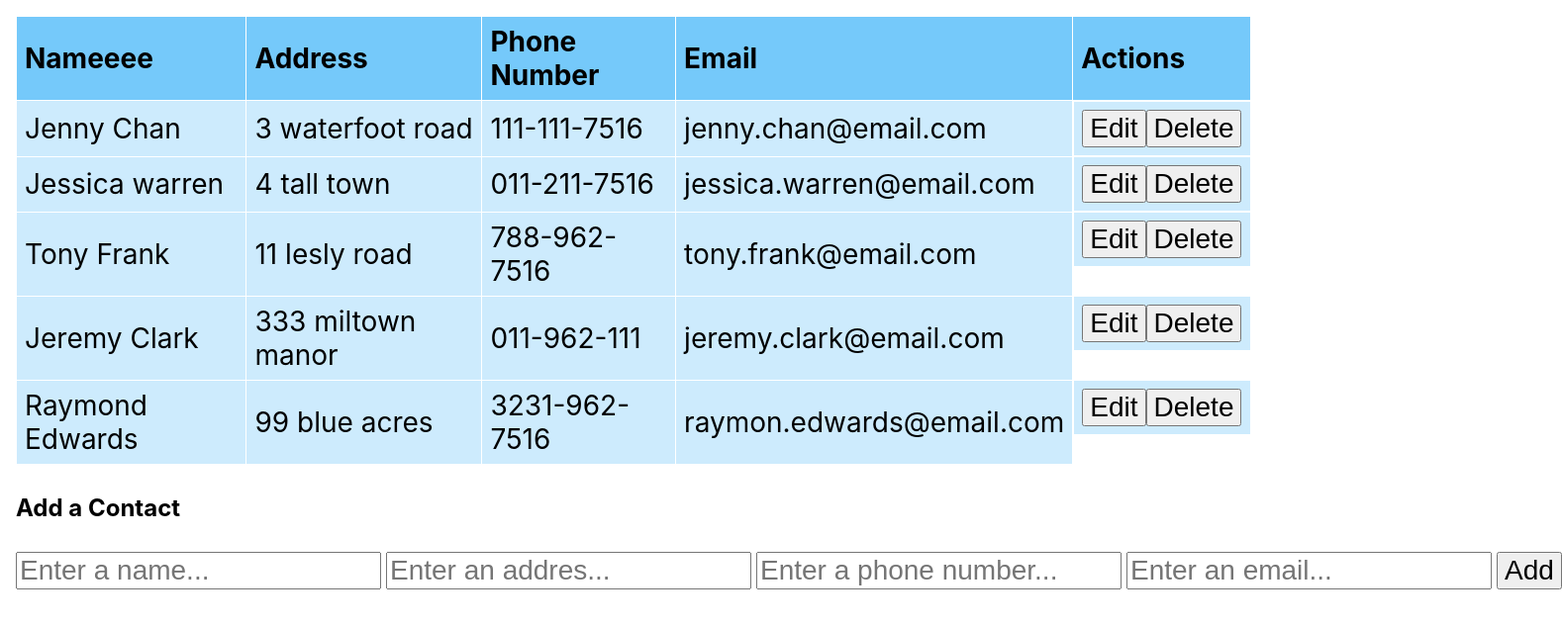
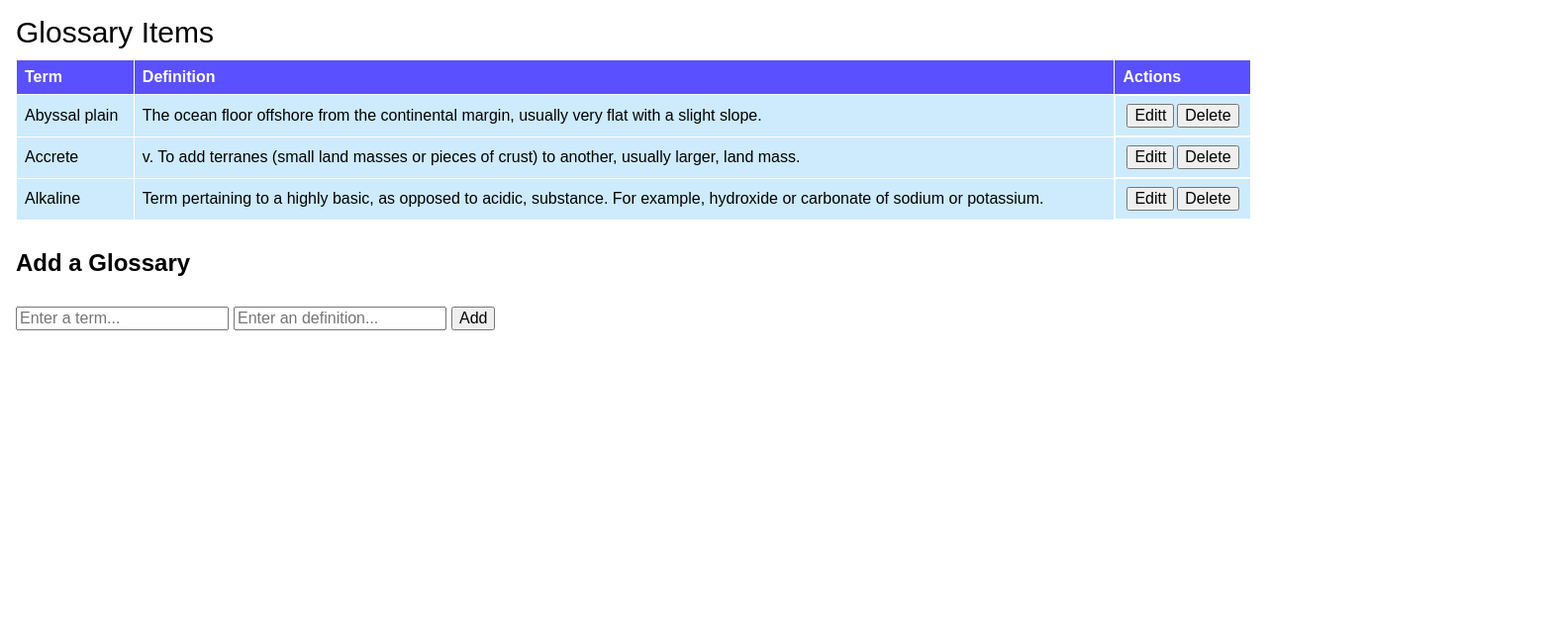
Before and after one commit to paulom8/react-glossary, a React (Create React App) app: page / in a window 1280 px wide. Shown: the top 634 px of the page at 99% size, 1578 px wide, since content can reach past the window. Built offline with nearby package versions, Linux system fonts and the light colour scheme.

Commit message:
removed and changed variable names

```diff
--- a/package.json
+++ b/package.json
@@ -10,6 +10,7 @@
     "react": "^18.2.0",
     "react-dom": "^18.2.0",
     "react-scripts": "5.0.1",
+    "sass": "^1.54.3",
     "web-vitals": "^2.1.4"
   },
   "scripts": {
--- a/src/App.js
+++ b/src/App.js
@@ -1,6 +1,6 @@
 import React, { useState, Fragment } from "react"; // Fragment is to allow more than one child component
 import { nanoid } from "nanoid"; // generate an id
-import "./App.css";
+import "./styles/App.scss";
 import ReadOnlyRow from "./components/ReadOnlyRow";  // I created two different component. One to read the values and display
 import EditableRow from "./components/EditableRow"; // the other one to edit. That could be inserted directed in the page using HTML
                                                     // but it is better create component to make the maintenance easier
@@ -9,22 +9,23 @@ import data from "./mock-data.json"; // here I created a mock up data. In real p
 
 
 const App = () => {
-  const [contacts, setContacts] = useState(data); // intialize the the use State from the data coming from the mock up data
+  const [glossaries, setGlossaries] = useState(data); // intialize the the use State from the data coming from the mock up data
+  console.log('start');
+  //order by Term field
+  //glossaries.sort((a,b)=> (a.term > b.term) ? 1 : -1) ;
+  // I found a better way to do it
+  glossaries.sort((a,b) => a.term.localeCompare(b.term)) ;
   const [addFormData, setAddFormData] = useState({ // add a new Glossary. Initalize to ne an object with empty values
-    fullName: "",
-    address: "",
-    phoneNumber: "",
-    email: "",
+    term: "",
+    definition: "",
   });
 
   const [editFormData, setEditFormData] = useState({   // similar to add a Glossary
-    fullName: "",
-    address: "",
-    phoneNumber: "",
-    email: "",
+    term: "",
+    definition: "",
   });
 
-  const [editContactId, setEditContactId] = useState(null);
+  const [editGlossaryId, setEditGlossaryId] = useState(null);
 
   //arrow function to update values to the object every time the user type something - onCHange event
   const handleAddFormChange = (event) => {
@@ -59,100 +60,93 @@ const App = () => {
   const handleAddFormSubmit = (event) => {
     event.preventDefault();
 
-    const newContact = {
+    const newGlossary = {
       id: nanoid(), // generate an id
-      fullName: addFormData.fullName,
-      address: addFormData.address,
-      phoneNumber: addFormData.phoneNumber,
-      email: addFormData.email,
+      term: addFormData.term,
+      definition: addFormData.definition,
     };
 
-    const newContacts = [...contacts, newContact]; // spread operator to copy the
-    console.log('submit insert [' + newContact.id + ']');
-    console.log(newContact);
+    const newGlossaries = [...glossaries, newGlossary]; // spread operator to copy the
+    console.log('submit insert [' + newGlossary.id + ']');
+    console.log(newGlossary);
      // in this case I will send this value to the API to insert the value in the database for example
-    setContacts(newContacts);
+    setGlossaries(newGlossaries);
   };
 
   const handleEditFormSubmit = (event) => {
     event.preventDefault();
 
-    const editedContact = {
-      id: editContactId,
-      fullName: editFormData.fullName,
-      address: editFormData.address,
-      phoneNumber: editFormData.phoneNumber,
-      email: editFormData.email,
+    const editedGlossary = {
+      id: editGlossaryId,
+      term: editFormData.term,
+      definition: editFormData.definition,
     };
 
-    const newContacts = [...contacts];
+    const newGlossaries = [...glossaries];
 
-    const index = contacts.findIndex((contact) => contact.id === editContactId);
+    const index = glossaries.findIndex((glossary) => glossary.id === editGlossaryId);
 
-    newContacts[index] = editedContact;
+    newGlossaries[index] = editedGlossary;
 
-    console.log('Submit Edit [' + editedContact.id + ']');
-    console.log(editedContact);
-    setContacts(newContacts);
+    console.log('Submit Edit [' + editedGlossary.id + ']');
+    console.log(editedGlossary);
+    setGlossaries(newGlossaries);
     // in this case I will send this value to the API to update the value in the database for example
-    setEditContactId(null);
+    setEditGlossaryId(null);
   };
 
-  const handleEditClick = (event, contact) => {
+  const handleEditClick = (event, glossary) => {
     event.preventDefault();
-    setEditContactId(contact.id);
+    setEditGlossaryId(glossary.id);
 
     const formValues = {
-      fullName: contact.fullName,
-      address: contact.address,
-      phoneNumber: contact.phoneNumber,
-      email: contact.email,
+      term: glossary.term,
+      definition: glossary.definition,
     };
 
-    console.log('Edit [' + contact.id + ']');
+    console.log('Edit [' + glossary.id + ']');
     console.log(formValues);
     setEditFormData(formValues);
   };
 
   const handleCancelClick = () => {
-    setEditContactId(null);
+    setEditGlossaryId(null);
   };
 
-  const handleDeleteClick = (contactId) => {
-    const newContacts = [...contacts];
+  const handleDeleteClick = (glossaryId) => {
+    const newGlossaries = [...glossaries];
 
-    const index = contacts.findIndex((contact) => contact.id === contactId); // find  the element
+    const index = glossaries.findIndex((glossary) => glossary.id === glossaryId); // find  the element
 
-    newContacts.splice(index, 1); //remove the element
+    newGlossaries.splice(index, 1); //remove the element
 
-    setContacts(newContacts);
+    setGlossaries(newGlossaries);
   };
 
   return (
     <div className="app-container">
      {/* Wrap the entire table into the form - edit and display to cause issues
      on submit update the values */}
+    <div className="text_header">Glossary Items</div>
       <form onSubmit={handleEditFormSubmit}>
         <table>
           <thead>
             <tr>
-              <th>Nameeee</th>
-              <th>Address</th>
-              <th>Phone Number</th>
-              <th>Email</th>
+              <th>Term</th>
+              <th>Definition</th>
               <th>Actions</th>
             </tr>
           </thead>
           <tbody>
             { /* Map is the easier way to retrieve the data */ }
             { /* Fragment is  to allow more than one child component */ }
-            {/*  thew contact.id is to Toogle between the 2 components depending oin the button - Edit or Display values */}
-            {contacts.map((contact) => (
+            {/*  the glossary.id is to Toogle between the 2 components depending oin the button - Edit or Display values */}
+            {glossaries.map((glossary) => (
               <Fragment>
-                {editContactId === contact.id ? (
+                {editGlossaryId === glossary.id ? (
                   <EditableRow editFormData={editFormData} handleEditFormChange={handleEditFormChange} handleCancelClick={handleCancelClick} />
                 ) : (
-                  <ReadOnlyRow contact={contact} handleEditClick={handleEditClick} handleDeleteClick={handleDeleteClick} />
+                  <ReadOnlyRow glossary={glossary} handleEditClick={handleEditClick} handleDeleteClick={handleDeleteClick} />
                 )}
               </Fragment>
             ))}
@@ -161,12 +155,10 @@ const App = () => {
       </form>
 
       {/* That is to add a new Glossary */ }
-      <h2>Add a Contact</h2>
+      <h2>Add a Glossary</h2>
       <form onSubmit={handleAddFormSubmit}>
-        <input type="text" name="fullName" required="required" placeholder="Enter a name..." onChange={handleAddFormChange}  />
-        <input type="text" name="address" required="required" placeholder="Enter an addres..." onChange={handleAddFormChange} />
-        <input type="text" name="phoneNumber" required="required" placeholder="Enter a phone number..." onChange={handleAddFormChange} />
-        <input type="email" name="email" required="required" placeholder="Enter an email..." onChange={handleAddFormChange} />
+        <input type="text" name="term" required="required" placeholder="Enter a term..." onChange={handleAddFormChange}  />
+        <input type="text" name="definition" required="required" placeholder="Enter an definition..." onChange={handleAddFormChange} />
         <button type="submit">Add</button>
       </form>
     </div>
--- a/src/components/EditableRow.js
+++ b/src/components/EditableRow.js
@@ -7,10 +7,8 @@ const EditableRow = ({ editFormData, handleEditFormChange, handleCancelClick,})
     // for the purpose of the exercise, I repeat to demonstrate different ways to do
     <tr>
       {/* the fields will get the values of the object */}
-      <td><input type="text" required="required" placeholder="Enter a name..." name="fullName"  value={editFormData.fullName} onChange={handleEditFormChange} ></input></td>
-      <td><input type="text" required="required" placeholder="Enter an address..." name="address" value={editFormData.address} onChange={handleEditFormChange}></input></td>
-      <td><input type="text" required="required" placeholder="Enter a phone number..." name="phoneNumber" value={editFormData.phoneNumber} onChange={handleEditFormChange}></input></td>
-      <td><input type="email" required="required" placeholder="Enter an email..." name="email" value={editFormData.email} onChange={handleEditFormChange} ></input></td>
+      <td><input type="text" required="required" placeholder="Enter a term..." name="term"  value={editFormData.term} onChange={handleEditFormChange} ></input></td>
+      <td><input type="text" required="required" size={105} placeholder="Enter an definition..." name="definition" value={editFormData.definition} onChange={handleEditFormChange}></input></td>
       <td>
         { /* Better put Cancel button first to avoid wrong clik as this button is display as the same position as Edit */ }
         <button type="button" onClick={handleCancelClick}>Cancel</button>
--- a/src/components/ReadOnlyRow.js
+++ b/src/components/ReadOnlyRow.js
@@ -1,15 +1,13 @@
 import React from "react";
 
-const ReadOnlyRow = ({ contact, handleEditClick, handleDeleteClick }) => { // pass the contact as prop
+const ReadOnlyRow = ({ glossary, handleEditClick, handleDeleteClick }) => { // pass the glossary as prop
   return (
-    <tr>
-      <td>{contact.fullName}</td>
-      <td>{contact.address}</td>
-      <td>{contact.phoneNumber}</td>
-      <td>{contact.email}</td>
+    <tr key={glossary.id}>
+      <td>{glossary.term} </td>
+      <td>{glossary.definition}</td>
       <td>
-        <button type="button" onClick={(event) => handleEditClick(event, contact)}>Edit</button>
-        <button type="button" onClick={() => handleDeleteClick(contact.id)}>Delete</button>
+        <button type="button" onClick={(event) => handleEditClick(event, glossary)}>Editt</button>
+        <button type="button" onClick={() => handleDeleteClick(glossary.id)}>Delete</button>
       </td>
     </tr>
   );
--- a/src/index.css
+++ /dev/null
@@ -1,13 +0,0 @@
-body {
-  margin: 0;
-  font-family: -apple-system, BlinkMacSystemFont, 'Segoe UI', 'Roboto', 'Oxygen',
-    'Ubuntu', 'Cantarell', 'Fira Sans', 'Droid Sans', 'Helvetica Neue',
-    sans-serif;
-  -webkit-font-smoothing: antialiased;
-  -moz-osx-font-smoothing: grayscale;
-}
-
-code {
-  font-family: source-code-pro, Menlo, Monaco, Consolas, 'Courier New',
-    monospace;
-}
--- a/src/index.js
+++ b/src/index.js
@@ -1,6 +1,6 @@
 import React from 'react';
 import ReactDOM from 'react-dom/client';
-import './index.css';
+import './styles/index.scss';
 import App from './App';
 import reportWebVitals from './reportWebVitals';
 
--- a/src/mock-data.json
+++ b/src/mock-data.json
@@ -1,37 +1,17 @@
 [
   {
     "id": 1,
-    "fullName": "Jenny Chan",
-    "address": "3 waterfoot road",
-    "phoneNumber": "111-111-7516",
-    "email": "jenny.chan@email.com"
+    "term": "Accrete",
+    "definition": "v. To add terranes (small land masses or pieces of crust) to another, usually larger, land mass."
   },
   {
     "id": 2,
-    "fullName": "Jessica warren",
-    "address": "4 tall town",
-    "phoneNumber": "011-211-7516",
-    "email": "jessica.warren@email.com"
+    "term": "Alkaline",
+    "definition": "Term pertaining to a highly basic, as opposed to acidic, substance. For example, hydroxide or carbonate of sodium or potassium."
   },
   {
     "id": 3,
-    "fullName": "Tony Frank",
-    "address": "11 lesly road",
-    "phoneNumber": "788-962-7516",
-    "email": "tony.frank@email.com"
-  },
-  {
-    "id": 4,
-    "fullName": "Jeremy Clark",
-    "address": "333 miltown manor",
-    "phoneNumber": "011-962-111",
-    "email": "jeremy.clark@email.com"
-  },
-  {
-    "id": 5,
-    "fullName": "Raymond Edwards",
-    "address": "99 blue acres",
-    "phoneNumber": "3231-962-7516",
-    "email": "raymon.edwards@email.com"
+    "term": "Abyssal plain",
+    "definition": "The ocean floor offshore from the continental margin, usually very flat with a slight slope."
   }
 ]
--- a/src/App.css
+++ b/src/styles/App.scss
@@ -1,3 +1,6 @@
+//basic variable using colours
+$table-bg-color: #5A50FF;
+
 .app-container {
   display: flex;
   flex-direction: column;
@@ -10,7 +13,7 @@ table {
   width: 100%;
 }
 
-th,
+th ,
 td {
   border: 1px solid #ffffff;
   text-align: left;
@@ -19,7 +22,8 @@ td {
 }
 
 th {
-  background-color: rgb(117, 201, 250);
+  background-color: $table-bg-color;
+  color:white;
 }
 
 td {
@@ -37,5 +41,5 @@ form td:last-child {
 }
 
 form * {
-  font-size: 28px;
+  font-size: 16px;
 }
--- /dev/null
+++ b/src/styles/index.scss
@@ -0,0 +1,13 @@
+
+body {
+  margin: 0;
+  font-family: Arial, Helvetica, sans-serif;
+  -webkit-font-smoothing: antialiased;
+  -moz-osx-font-smoothing: grayscale;
+}
+
+code {
+  font-family: Arial, Helvetica, sans-serif;
+}
+
+.text_header { font-size: 30px;}
```
Also changed, not shown: 1 other file (tests, documents, lock files or other folders).
